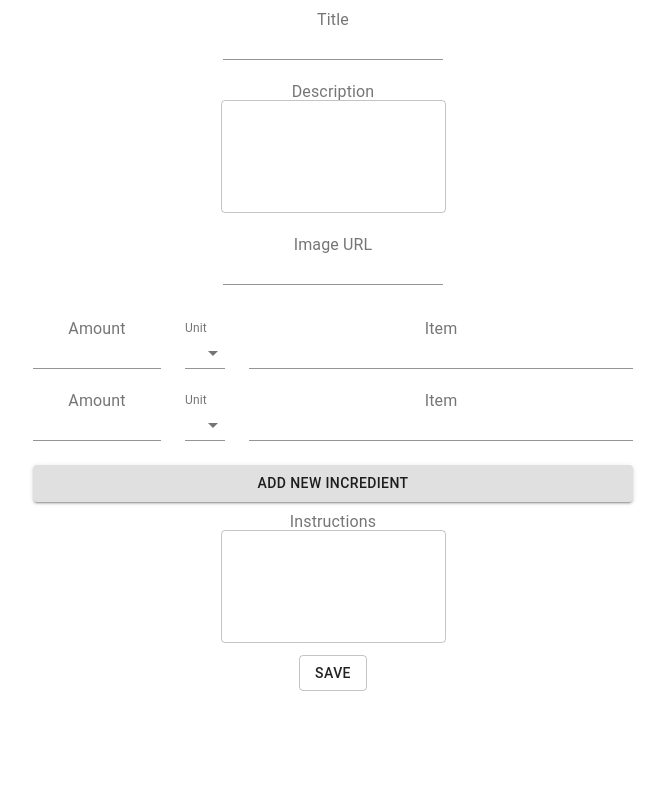
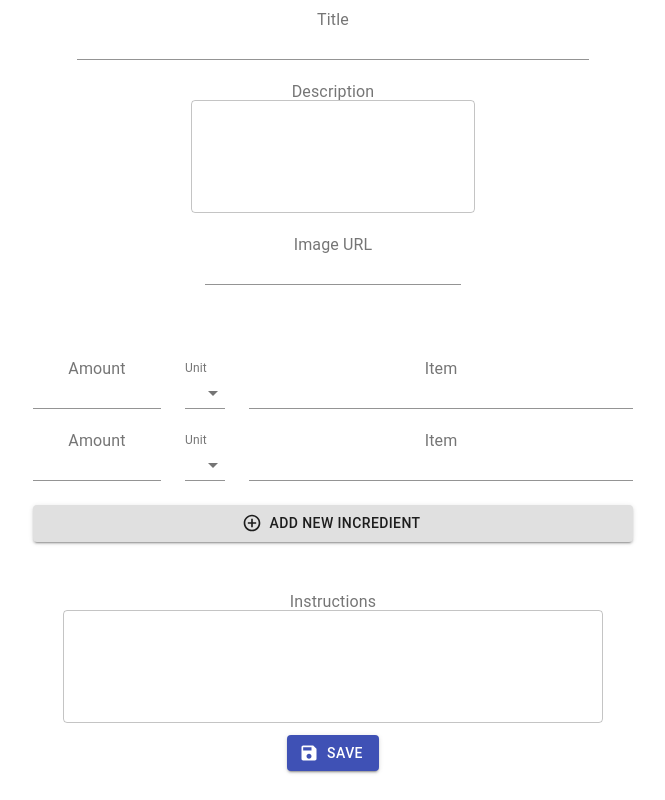
Before and after one commit to JoksuH/weeks_menu_frontend, a React (Create React App) app: page /addrecipe in a window 1280 px wide. Shown: the whole page, without its empty margins (307-972 px from the left). Built offline with nearby package versions, Linux system fonts and the light colour scheme.

Commit message:
Changed recipe ingredients listing to using useRef and new recipes can now be saved to DB

```diff
--- a/package.json
+++ b/package.json
@@ -4,6 +4,7 @@
   "private": true,
   "dependencies": {
     "@material-ui/core": "^4.12.3",
+    "@material-ui/icons": "^4.11.2",
     "@testing-library/jest-dom": "^5.14.1",
     "@testing-library/react": "^11.2.7",
     "@testing-library/user-event": "^12.8.3",
--- a/src/App.css
+++ b/src/App.css
@@ -1,38 +1,3 @@
 .App {
   text-align: center;
 }
-
-.App-logo {
-  height: 40vmin;
-  pointer-events: none;
-}
-
-@media (prefers-reduced-motion: no-preference) {
-  .App-logo {
-    animation: App-logo-spin infinite 20s linear;
-  }
-}
-
-.App-header {
-  background-color: #282c34;
-  min-height: 100vh;
-  display: flex;
-  flex-direction: column;
-  align-items: center;
-  justify-content: center;
-  font-size: calc(10px + 2vmin);
-  color: white;
-}
-
-.App-link {
-  color: #61dafb;
-}
-
-@keyframes App-logo-spin {
-  from {
-    transform: rotate(0deg);
-  }
-  to {
-    transform: rotate(360deg);
-  }
-}
--- a/src/components/AddRecipe/AddRecipe.js
+++ b/src/components/AddRecipe/AddRecipe.js
@@ -1,16 +1,19 @@
 import EnterIncredients from './EnterIncredients'
 import BasicInfoBox from './BasicInfoBox'
-import Instructions from './CookingInstructions'
+import CookingInstructions from './CookingInstructions'
 import Button from '@material-ui/core/Button'
-import { useState } from 'react'
+import SaveIcon from '@material-ui/icons/Save';
+import { useState, useRef } from 'react'
+
 
 function AddRecipe() {
   const [Title, SetTitle] = useState('')
   const [Description, SetDescription] = useState('')
   const [ImageURL, SetImageURL] = useState('')
-  const listOfamounts = []
-  const listOfunits = []
-  const listOfitems = []
+  const [Instructions, SetInstructions] = useState('')
+  const listOfamounts = useRef([])
+  const listOfunits = useRef([])
+  const listOfitems = useRef([])
 
   const handleTitleChange = (event) => {
     SetTitle(event.target.value)
@@ -18,78 +21,112 @@ function AddRecipe() {
   const handleDescriptionChange = (event) => {
     SetDescription(event.target.value)
   }
+  const handleInstructionsChange = (event) => {
+    SetInstructions(event.target.value)
+  }
+
   const handleImageURLChange = (event) => {
     SetImageURL(event.target.value)
   }
+
   const handleIncredientChange = (event) => {
     let textArr = event.target.name.split(' ')
     const value = event.target.value.toLowerCase()
-
     switch (textArr[0]) {
       case 'amount':
-        if (listOfamounts.length === 0 && textArr[0] === 0) {
-          listOfamounts.push(value)
+        if (listOfamounts.current.length === 0 && textArr[0] === 0) {
+          listOfamounts.current.push(value)
           break
         }
-        if (listOfamounts.length > textArr[1]) {
-          listOfamounts[textArr[1]] = value
+        if (listOfamounts.current.length > textArr[1]) {
+          listOfamounts.current[textArr[1]] = value
           break
         } else {
-          for (let i = listOfamounts.length; i < textArr[1]; i++) {
-            listOfamounts.push('')
+          for (let i = listOfamounts.current.length; i < textArr[1]; i++) {
+            listOfamounts.current.push('')
           }
-          listOfamounts.push(value)
+          listOfamounts.current.push(value)
 
           break
         }
       case 'units':
-        if (listOfunits.length === 0 && textArr[0] === 0) {
-          listOfunits.push(value)
+        if (listOfunits.current.length === 0 && textArr[0] === 0) {
+          listOfunits.current.push(value)
           break
         }
-        if (listOfunits.length > textArr[1]) {
-          listOfunits[textArr[1]] = value
+        if (listOfunits.current.length > textArr[1]) {
+          listOfunits.current[textArr[1]] = value
           break
         } else {
-          for (let i = listOfunits.length; i < textArr[1]; i++) {
-            listOfunits.push('')
+          for (let i = listOfunits.current.length; i < textArr[1]; i++) {
+            listOfunits.current.push('')
           }
-          listOfunits.push(value)
+          listOfunits.current.push(value)
 
           break
         }
 
       case 'item':
-        if (listOfitems.length === 0 && textArr[0] === 0) {
-          listOfitems.push(value)
+        if (listOfitems.current.length === 0 && textArr[0] === 0) {
+          listOfitems.current.push(value)
           break
-        } if (listOfitems.length > textArr[1]) {
-          listOfitems[textArr[1]] = value
+        } if (listOfitems.current.length > textArr[1]) {
+          listOfitems.current[textArr[1]] = value
           break
         } else {
-          for (let i = listOfitems.length; i < textArr[1]; i++) {
-            listOfitems.push('')
+          for (let i = listOfitems.current.length; i < textArr[1]; i++) {
+            listOfitems.current.push('')
           }
-          listOfitems.push(value)
+          listOfitems.current.push(value)
 
           break
         }
+
     }
+    console.log(listOfitems)
+
   }
 
   const saveRecipe = () => {
-    console.log(listOfitems)
-    console.log(listOfamounts)
-    console.log(listOfunits)
 
+    const ingredientsStringArr = combineIngredientstoArr(listOfamounts.current,listOfunits.current,listOfitems.current)
+
+    fetch('http://localhost:4000/recipes/addrecipe', {
+          method: 'POST',
+          headers: {
+              Accept: 'application/json',
+              'Content-Type': 'application/json',
+          },
+          body: JSON.stringify({
+            title: Title,
+            description: Description,
+            imgurl: ImageURL,
+            ingredients: ingredientsStringArr,
+            instructions: Instructions,
+          }),
+      }).then(() => alert('Recipe Saved'))
+
+
+  }
+
+  const combineIngredientstoArr = (amounts,units,items) => {
+
+    let ingredientStringArr = []
+
+    amounts.forEach((element, index) => {
+      let ingredientString = element + " " + units[index] + " " + items[index]
+      ingredientStringArr.push(ingredientString)
+    })
+
+    return ingredientStringArr
 
   }
   return (
     <div>
       <BasicInfoBox handleTitleChange={handleTitleChange} handleDescriptionChange={handleDescriptionChange} handleImageURLChange={handleImageURLChange} />
       <EnterIncredients handleIncredientChange={handleIncredientChange} />
-      <Instructions />
-      <Button variant="outlined" onClick={saveRecipe}>
+      <CookingInstructions handleInstructionsChange={handleInstructionsChange} />
+      <Button variant="contained" color="primary" onClick={saveRecipe}         startIcon={<SaveIcon />}>
         Save
       </Button>
     </div>
--- a/src/components/AddRecipe/BasicInfoBox.js
+++ b/src/components/AddRecipe/BasicInfoBox.js
@@ -22,19 +22,19 @@ function BasicInfoBox({handleTitleChange, handleDescriptionChange, handleImageUR
   return (
     <Grid container className={classes.grid} direction="column" alignContent="center" spacing={3}>
       <Grid item>
-        <InputLabel id="title-inputlabel">Title</InputLabel>
+        <InputLabel id="title-inputlabel" >Title</InputLabel>
 
-        <TextField onChange={handleTitleChange}></TextField>
+        <TextField onChange={handleTitleChange} inputProps={{ style: { textAlign: 'center', width:'40vw' } }}></TextField>
       </Grid>
       <Grid item>
         <InputLabel id="description-inputlabel">Description</InputLabel>
 
-        <TextField multiline rows={4} variant="outlined" onChange={handleDescriptionChange}></TextField>
+        <TextField multiline rows={4} variant="outlined" onChange={handleDescriptionChange} inputProps={{ style: { textAlign: 'center', width:'20vw' } }}></TextField>
       </Grid>
       <Grid item>
         <InputLabel id="image-url-inputlabel">Image URL</InputLabel>
 
-        <TextField onChange={handleImageURLChange}></TextField>
+        <TextField onChange={handleImageURLChange} inputProps={{ style: { textAlign: 'center', width:'20vw' } }}></TextField>
       </Grid>
     </Grid>
   )
--- a/src/components/AddRecipe/CookingInstructions.js
+++ b/src/components/AddRecipe/CookingInstructions.js
@@ -2,32 +2,28 @@ import Grid from '@material-ui/core/Grid'
 import TextField from '@material-ui/core/TextField'
 import InputLabel from '@material-ui/core/InputLabel'
 import { makeStyles } from '@material-ui/core/styles'
-import { useState } from 'react'
 
 const useStyles = makeStyles((theme) => ({
   grid: {
     width: '80%',
     margin: 'auto',
+    marginTop: '5vh',
   },
   formcontrol: {
     width: '100%',
   },
 }))
 
-function Instructions() {
-  const [Instructions, SetInstructions] = useState('')
+function Instructions({handleInstructionsChange}) {
 
   const classes = useStyles()
 
-  const handleChange = (event) => {
-    SetInstructions(event.target.value)
-  }
   return (
     <Grid container className={classes.grid} direction="column" alignContent="center" spacing={3}>
       <Grid item>
         <InputLabel id="instructions-inputlabel">Instructions</InputLabel>
 
-        <TextField multiline rows={4} variant="outlined" onChange={handleChange}></TextField>
+        <TextField multiline rows={4} variant="outlined" onChange={handleInstructionsChange} inputProps={{ style: { textAlign: 'center', width:'40vw' } }}></TextField>
       </Grid>
     </Grid>
   )
--- a/src/components/AddRecipe/EnterIncredients.js
+++ b/src/components/AddRecipe/EnterIncredients.js
@@ -2,12 +2,14 @@ import { useState } from 'react'
 import Grid from '@material-ui/core/Grid'
 import Button from '@material-ui/core/Button'
 import { makeStyles } from '@material-ui/core/styles'
+import AddCircleOutlineIcon from '@material-ui/icons/AddCircleOutline';
 import Incredient from './Incredient'
 
 const useStyles = makeStyles((theme) => ({
   grid: {
     width: '100%',
     margin: 'auto',
+    marginTop: '5vh'
   },
   item: {
     paddingTop: '3vh',
@@ -37,12 +39,12 @@ function EnterIncredients({handleIncredientChange}) {
     <Grid container className={classes.grid} direction="column" alignContent="center">
       {IncredientList.map((val, index) => {
         return (
-          <Grid item className={classes.item}>
+          <Grid item className={classes.item} key={index}>
             <Incredient number={index} onChange={handleIncredientChange}/>
           </Grid>
         )
       })}
-      <Button variant="contained" onClick={handleButtonClick} className={classes.button}>
+      <Button variant="contained" onClick={handleButtonClick} className={classes.button} startIcon={<AddCircleOutlineIcon />}>
         Add New Incredient
       </Button>
     </Grid>
```
Also changed, not shown: 1 other file (tests, documents, lock files or other folders).
